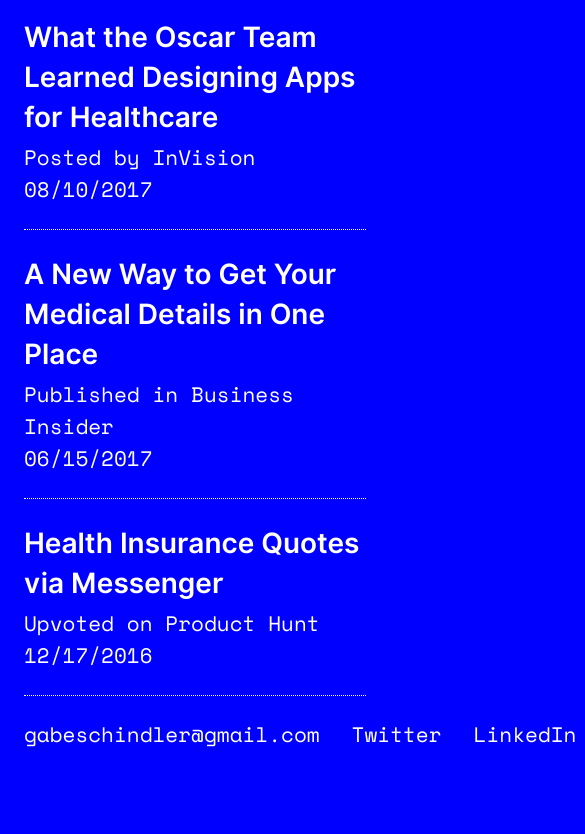
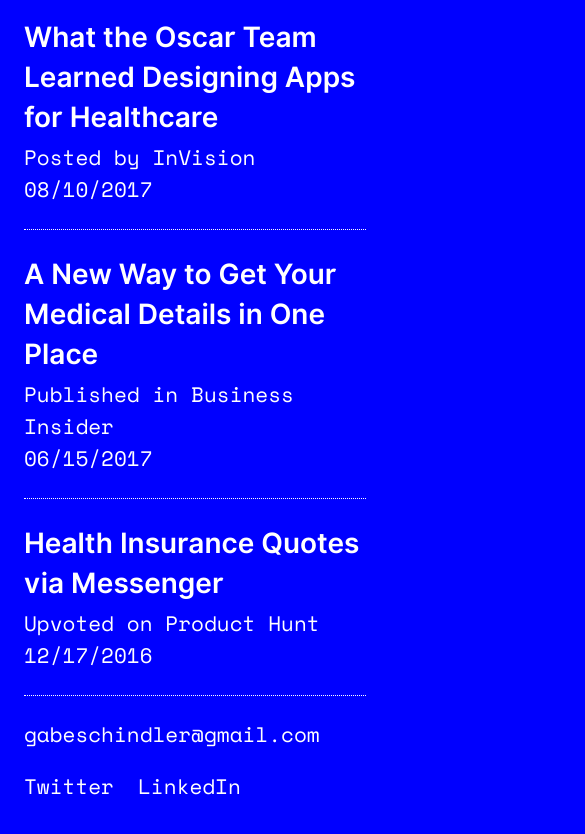
Before and after one commit to gschindler/gschindler.github.io, a plain HTML site: page index.html in a window 390 px wide. Both pictures are taken after a click on the element "Email". Shown: the part 1506-2340 px from the top of the page, 585 px wide, since content can reach past the window. Drawn offline with nearby package versions, Linux system fonts and the light colour scheme.

Commit message:
make footer responsive on wrap

```diff
--- a/style.css
+++ b/style.css
@@ -69,12 +69,13 @@ footer {
   display: flex;
   font-size: 21px;
   flex-direction: row;
+  flex-wrap: wrap;
   line-height: 28px;
   padding: 0 0 72px;
 }
 
 footer h2 {
-  margin: 24px 32px 0 0;
+  margin: 24px 24px 0 0;
 }
 
 footer h2:hover {
```
